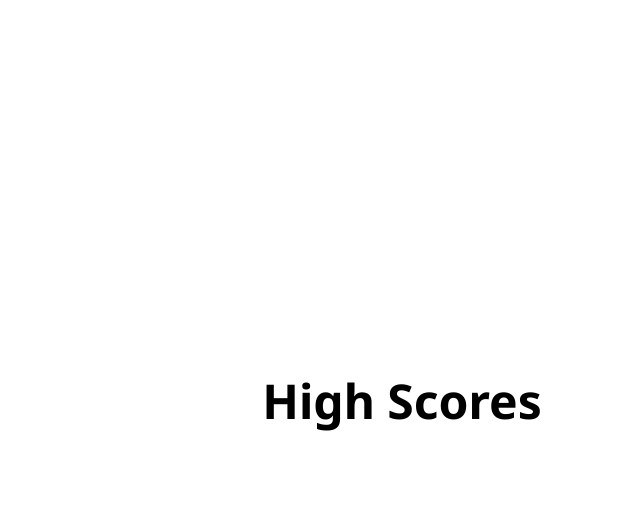
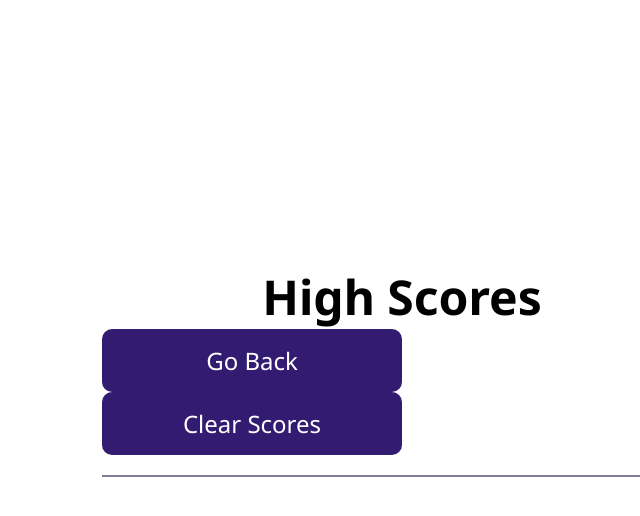
Before and after one commit to lwjones/congenial-guacamole, a plain HTML site: page index.html in a window 1280 px wide. Both pictures are taken after a click on the button "View high scores". Shown: the whole page, without its empty margins (238-878 px from the left). Drawn offline with Linux system fonts and the light colour scheme.

Commit message:
Load scoreboard from main menu; go back to main

```diff
--- a/assets/js/script.js
+++ b/assets/js/script.js
@@ -72,11 +72,16 @@ let clearContents = function() {
   let submitScoreForm = document.getElementById("entry");
   submitScoreForm = "";
 
+  let scoreEl = document.getElementById("scores-list");
+  scoreEl.innerHTML = "";
+
+  document.getElementById("scores-action").innerHTML = "";
+
   document.getElementById("cta").innerHTML = "";
 }
 
 
-let loadStorage = function(flush = false) {
+let loadStorage = function(flush=false) {
   let currentData = localStorage.getItem('quiz-scores');
   if (!currentData || !currentData.length || flush === true) {
     quizStorage = [];
@@ -100,7 +105,7 @@ let loadQuiz = function() {
   clearContents();
 
   let header = document.getElementById("header");
-  header.classList.remove("hidden");
+  header.style.display = "flex";
 
   let title = document.getElementById("title");
   title.textContent = Quiz.frontMatter.title;
@@ -222,10 +227,12 @@ let submitScore = function() {
   submitScoreForm.innerHTML = `
     <form>
     <label for="name">Enter Name:</label>
-    <input type="text" id="user_name" name="name" placeholder="Your Name" required>
+    <input type="text" id="user_name" placeholder="Your Name" name="name">
     <input type="submit" id="submit_score" value="Submit">
     </form>
   `;
+
+  document.getElementById("user_name").required = true;
 
   let submitBtn = document.getElementById("submit_score");
 
@@ -245,7 +252,9 @@ let showHighScores = function() {
   title.textContent = "High Scores";
 
   let submitScoreForm = document.getElementById("entry");
-  submitScoreForm.remove();
+  if (submitScoreForm) {
+    submitScoreForm.remove();
+  }
 
   let header = document.getElementById("header");
   header.style.display = "none";
@@ -257,6 +266,32 @@ let showHighScores = function() {
     scoreEl.textContent = `${i + 1}. ${quizStorage[i].name} - ${quizStorage[i].score}`;
     scores.appendChild(scoreEl);
   }
+
+
+  let scoreboard = document.getElementById("scores-action");
+  let goBackBtn = document.createElement("button");
+  goBackBtn.classList.add("secondary-button");
+  goBackBtn.id = "back-button";
+  goBackBtn.textContent = "Go Back";
+  goBackBtn.style.display = "block";
+  goBackBtn.addEventListener("click", function() {
+    clearContents();
+    loadQuiz();
+  });
+  scoreboard.appendChild(goBackBtn);
+
+  let clearScoresBtn = document.createElement("button");
+  clearScoresBtn.classList.add("secondary-button");
+  clearScoresBtn.id = "clear-button";
+  clearScoresBtn.textContent = "Clear Scores";
+  clearScoresBtn.style.display = "block";
+  clearScoresBtn.addEventListener("click", function() {
+    if (confirm("Are you sure you want to clear the scoreboard? This action cannot be undone.")) {
+      clearStorage();
+      showHighScores();
+    }
+  });
+  scoreboard.appendChild(clearScoresBtn);
 }
 
 
--- a/index.html
+++ b/index.html
@@ -28,9 +28,10 @@
         <div id="entry"></div>
         <div id="scores">
           <ul id="scores-list" class="left"></ul>
+          <div id="scores-action"></div>
+        </div>
       </div>
-      </div>
-      <div id="isChoiceCorrect" class="hidden"></div>
+      <div id="isChoiceCorrect"></div>
     </div>
   </main>
 
```
